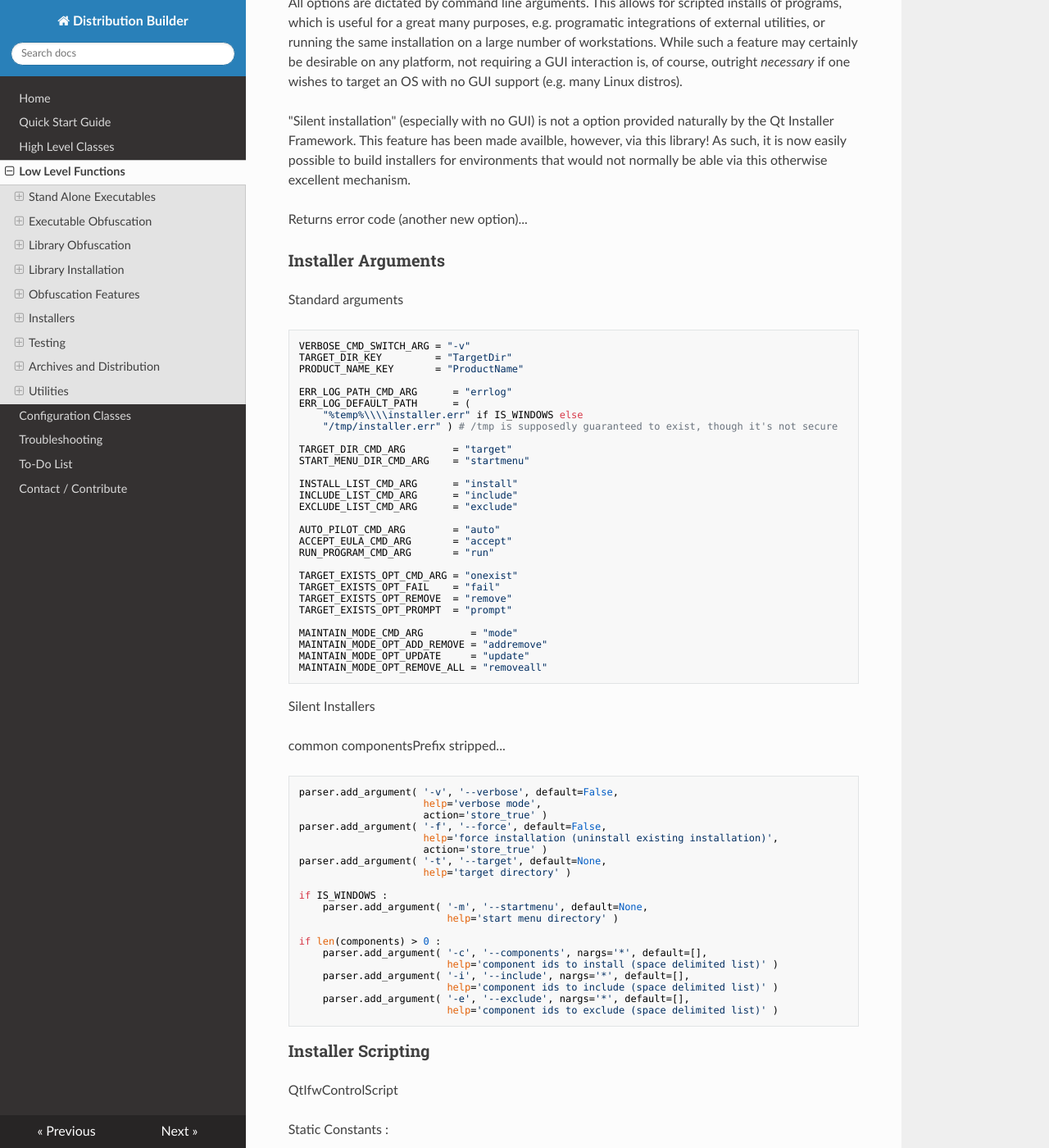
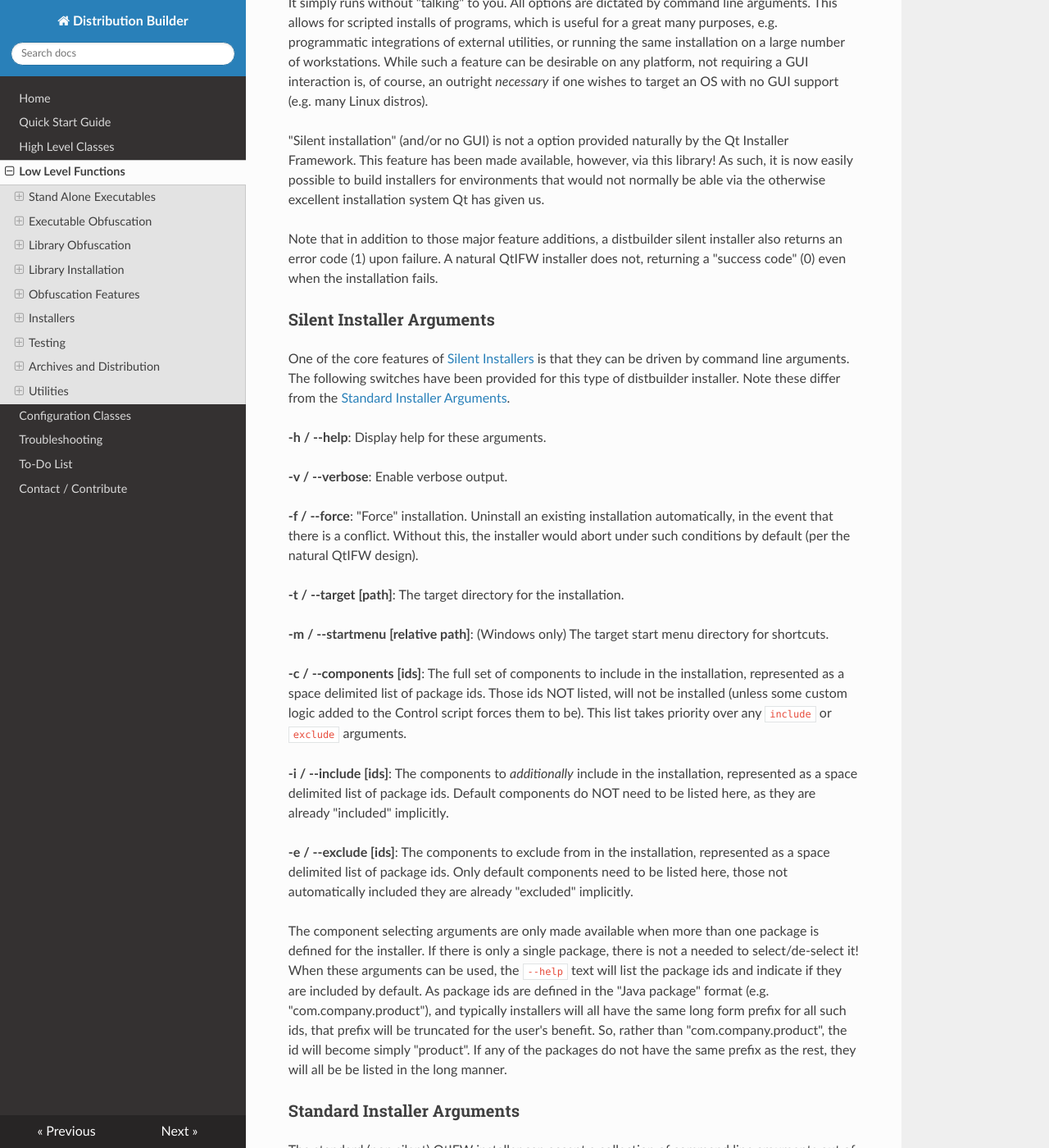
Before and after one commit to BuvinJT/distbuilder, an MkDocs documentation site: the page built from docs/LowLevel.md, in a window 1280 px wide and 1400 px high, scrolled down 8774 px. Shown: the whole window at 82% size. Built offline with MkDocs 1.6.1, drawn with Linux system fonts in a browser that asks for light colours; nearby versions of some CDN libraries; old or Windows-style settings are respelled for this version of MkDocs; some of the changed text lies outside the part shown.

Commit message:
Finally finished the bulk of the doc updates.  Tweaks to such are expected still.  Everything is deemed ready to merge into the master branch at least, and a new v.0.7.5 release is planned to be forth coming to PyPi.

```diff
--- a/docs/LowLevel.md
+++ b/docs/LowLevel.md
@@ -95,8 +95,8 @@ is an obfuscation library for Python.  It can be used for protecting source
 that will be shared directly, or as an additional layer of protection behind
 binaries built with PyInstaller.
 
-Why would you need to obfuscate when compiling binaries?  Aren't they implictly protected?
-Well you don't litterally "compile" when using PyInstaller.  Your
+Why would you need to obfuscate when compiling binaries?  Aren't they implicitly protected?
+Well you don't literally "compile" when using PyInstaller.  Your
 code is still somewhat exposed.  If you go looking for it, you will not have to work overly
 hard to find guides on the web about hacking PyInstaller binaries... For starters,
 simply read this - straight from the horse's mouth:
@@ -374,42 +374,42 @@ the program an install it for you in that "default" location,
 using the [download](#download) function and this `installQtIfw` function.
 
 If you wish to take control of such yourself, or simply download QtIFW
-directly for someother purpose, this function provides the means.
+directly for some other purpose, this function provides the means.
 
     installQtIfw( installerPath=None, version=None, targetPath=None )
 
-**Returns**: the absolute path to the directory where the utlility was
+**Returns**: the absolute path to the directory where the utility was
 successfully installed.
 
 **installerPath**: (Optional) The path to the QtIFW installer to be run.
 This may either be a **local** path or a **url** to a location on the web.
-If ommited, the `version` argument will be used to dynamically resolve
+If omitted, the `version` argument will be used to dynamically resolve
 the url.
 
 **version**: (Optional) The version of QtIFW desired.  This should be provided
-as a string e.g. "3.1.1".  If `installerPath` is ommited, this argument
-will be used to dynamically resolve the url.  If this argument is also ommited,
+as a string e.g. "3.1.1".  If `installerPath` is omitted, this argument
+will be used to dynamically resolve the url.  If this argument is also omitted,
 a default version will be selected automatically.
 
-**targetPath**: (Optional) The target directory for installation.  If ommited,
+**targetPath**: (Optional) The target directory for installation.  If omitted,
 a default path will be used.
 
 ### unInstallQtIfw
 
 This is the counterpart to the `installQtIfw()` function.  It will uninstall
-an existing installation of the QtIFW utliity.
+an existing installation of the QtIFW utility.
 
 	unInstallQtIfw( qtIfwDirPath=None, version=None )
 
 **Returns**: a boolean to indicate success or failure.
 
 **qtIfwDirPath**: (Optional) The absolute path to the directory where the
-utlility was installed. (i.e. the return value of `installQtIfw()`).  If ommited,
+utlility was installed. (i.e. the return value of `installQtIfw()`).  If omitted,
 the `version` argument will be looked to next.
 
 **version**:  (Optional) The version of QtIFW to uninstall. If `qtIfwDirPath` is
-ommited, this argument will be used to dynamically resolve the default install path
-to the utility for the version specified.  If this argument is also ommited,
+omitted, this argument will be used to dynamically resolve the default install path
+to the utility for the version specified.  If this argument is also omitted,
 a default version will be assumed.
 
 ### buildInstaller
@@ -445,90 +445,138 @@ a GUI or provide any interactive prompts for the user.  All options are dictated
 command line arguments. While this may certainly be desirable on any platform, it is
 *necessary* to create an installer for a target OS with no GUI (e.g. many Linux distros).
 
-See [Silent Installers](#silient-installers) for more information.
+See [Silent Installers](#silent-installers) for more information.
 
 ### Silent Installers
 
 "Silent installation" is the process of running a installer without any interactive prompts
-for the user.  All options are dictated by command line arguments.  This allows for scripted
-installs of programs, which is useful for a great many purposes, e.g. programatic
-integrations of external utilities, or running the same installation on a large number
-of workstations.  While such a feature may certainly be desirable on any platform, not
-requiring a GUI interaction is, of course, outright *necessary* if one wishes to target
-an OS with no GUI support (e.g. many Linux distros).
+for the user.  It simply runs without "talking" to you.  All options are dictated by
+command line arguments.  This allows for scripted installs of programs, which is useful for
+a great many purposes, e.g. programmatic integrations of external utilities, or running the
+same installation on a large number of workstations.  While such a feature can be desirable
+on any platform, not requiring a GUI interaction is, of course, an outright *necessary* if
+one wishes to target an OS with no GUI support (e.g. many Linux distros).
 
-"Silent installation" (especially with no GUI) is not a option provided naturally by
-the Qt Installer Framework. This feature has been made availble, however, via this
+"Silent installation" (and/or no GUI) is not a option provided naturally by
+the Qt Installer Framework. This feature has been made available, however, via this
 library!  As such, it is now easily possible to build installers for environments that
-would not normally be able via this otherwise excellent mechanism.
+would not normally be able via the otherwise excellent installation system Qt has given us.
 
-Returns error code (another new option)...
+Note that in addition to those major feature additions, a distbuilder silent installer
+also returns an error code (1) upon failure.  A natural QtIFW installer does not,
+returning a "success code" (0) even when the installation fails.
 
-### Installer Arguments
+### Silent Installer Arguments
 
-Standard arguments
+One of the core features of [Silent Installers](#silient-installers) is that they can
+be driven by command line arguments.  The following switches have been provided for
+this type of distbuilder installer. Note these differ from the
+[Standard Installer Arguments](#standard-installer-arguments).
 
-    VERBOSE_CMD_SWITCH_ARG = "-v"
-    TARGET_DIR_KEY         = "TargetDir"
-    PRODUCT_NAME_KEY       = "ProductName"
+**-h / --help**: Display help for these arguments.
 
-    ERR_LOG_PATH_CMD_ARG      = "errlog"
-    ERR_LOG_DEFAULT_PATH      = (
-        "%temp%\\\\installer.err" if IS_WINDOWS else
-        "/tmp/installer.err" ) # /tmp is supposedly guaranteed to exist, though it's not secure
+**-v / --verbose**: Enable verbose output.
 
-    TARGET_DIR_CMD_ARG        = "target"
-    START_MENU_DIR_CMD_ARG    = "startmenu"
+**-f / --force**: "Force" installation.  Uninstall an existing installation automatically,
+in the event that there is a conflict.  Without this, the installer would abort under such
+conditions by default (per the natural QtIFW design).
 
-    INSTALL_LIST_CMD_ARG      = "install"
-    INCLUDE_LIST_CMD_ARG      = "include"
-    EXCLUDE_LIST_CMD_ARG      = "exclude"
+**-t / --target [path]**: The target directory for the installation.
 
-	AUTO_PILOT_CMD_ARG        = "auto"
-    ACCEPT_EULA_CMD_ARG       = "accept"
-    RUN_PROGRAM_CMD_ARG       = "run"
+**-m / --startmenu [relative path]**: (Windows only) The target start menu directory for
+shortcuts.
 
-    TARGET_EXISTS_OPT_CMD_ARG = "onexist"
-    TARGET_EXISTS_OPT_FAIL    = "fail"
-    TARGET_EXISTS_OPT_REMOVE  = "remove"
-    TARGET_EXISTS_OPT_PROMPT  = "prompt"
+**-c / --components [ids]**: The full set of components to include in the installation,
+represented as a space delimited list of package ids.  Those ids NOT listed, will not be installed
+(unless some custom logic added to the Control script forces them to be).  This list takes
+priority over any `include` or `exclude` arguments.
 
-    MAINTAIN_MODE_CMD_ARG        = "mode"
-    MAINTAIN_MODE_OPT_ADD_REMOVE = "addremove"
-    MAINTAIN_MODE_OPT_UPDATE     = "update"
-    MAINTAIN_MODE_OPT_REMOVE_ALL = "removeall"
+**-i / --include [ids]**: The components to *additionally* include in the installation,
+represented as a space delimited list of package ids.  Default components do NOT need to be listed
+here, as they are already "included" implicitly.
 
+**-e / --exclude [ids]**: The components to exclude from in the installation,
+represented as a space delimited list of package ids.  Only default components need to be listed
+here, those not automatically included they are already "excluded" implicitly.
 
-Silent Installers
+The component selecting arguments are only made available when more than one
+package is defined for the installer.  If there is only a single package, there is not
+a needed to select/de-select it!  When these arguments can be used, the `--help` text
+will list the package ids and indicate if they are included by default.  As package ids
+are defined in the "Java package" format (e.g. "com.company.product"), and typically
+installers will all have the same long form prefix for all such ids, that prefix will be
+truncated for the user's benefit.  So, rather than "com.company.product", the id will become
+simply "product".  If any of the packages do not have the same prefix as the rest, they
+will all be be listed in the long manner.
 
-common componentsPrefix stripped...
+### Standard Installer Arguments
 
-    parser.add_argument( '-v', '--verbose', default=False,
-                         help='verbose mode',
-                         action='store_true' )
-    parser.add_argument( '-f', '--force', default=False,
-                         help='force installation (uninstall existing installation)',
-                         action='store_true' )
-    parser.add_argument( '-t', '--target', default=None,
-                         help='target directory' )
+The standard (non silent) QtIFW installer can accept a collection of command line arguments
+out of the box.  To see the available options, simply pass the switch `-h` or `--help`
+when executing the binary from a terminal.
 
-    if IS_WINDOWS :
-        parser.add_argument( '-m', '--startmenu', default=None,
-                             help='start menu directory' )
+The distbuilder library, has added a series of additional options as well (assuming the
+built-in default Control Script additions are preserved).  Unfortunately,
+there does not appear to be a way to add these to the QtIFW help!  Note these differ from the
+[Silent Installer Arguments](#silent-installer-arguments).
+**The following custom arguments must be passed in the format "Key=Value"**:
 
-    if len(components) > 0 :
-        parser.add_argument( '-c', '--components', nargs='*', default=[],
-                             help='component ids to install (space delimited list)' )
-        parser.add_argument( '-i', '--include', nargs='*', default=[],
-                             help='component ids to include (space delimited list)' )
-        parser.add_argument( '-e', '--exclude', nargs='*', default=[],
-                             help='component ids to exclude (space delimited list)' )
+**errlog=[path]**: The path where you would like (custom) error details written to for installation
+debugging.  The default is `<temp dir>/installer.err`.
 
+**target=[path]**: The target directory for the installation.
+
+**startmenu=[relative path]**: (Windows only) The target start menu directory for
+shortcuts.
+
+**install=[ids]**: The full set of components to include in the installation,
+represented as a space delimited list of package ids.  Those ids NOT listed, will not be installed
+(unless some custom logic added to the Control script forces them to be).  This list takes
+priority over any `include` or `exclude` arguments.
+
+**include=[ids]**: The components to *additionally* include in the installation,
+represented as a space delimited list of package ids.  Default components do NOT need to be listed
+here, as they are already "included" implicitly.
+
+**exclude=[ids]**: The components to exclude from in the installation,
+represented as a space delimited list of package ids.  Only default components need to be listed
+here, those not automatically included they are already "excluded" implicitly.
+
+**accept=[true/false]**: Enable the checkbox for accepting the end user license agreement.
+
+**run=[true/false]**: Enable the checkbox for running the target program at the end of
+the installation.
+
+**onexist=[fail/remove/prompt]**: Define the action taken when an existing (conflicting)
+installation is present.  The default is to prompt, and allow for automatic removal if
+the user so chooses explicitly.
+
+**mode=[addremove/update/removeall]**: This option is provided for controlling how the
+"Maintenance Tool" is to be run.
+
+**auto=[true/false]**: Enable "Auto pilot" mode.  This is very much akin to a running the
+installation like a [Silent Installer](#silent-installers), and is in fact at the heart
+of how that works. Unlike a silent installer, GUI suppression is involved, however,
+and some of the extended features are not available e.g. error return codes.
 
 ### Installer Scripting
 
+While both QtIWF, and the distbuilder additions to it, provide many build-in features
+for customizing installers, nothing can provide more open ended flexibility than writing
+your own scripts.
 
-QtIfwControlScript
+QtIFW scripts are written in [Qt Script](https://doc.qt.io/qt-5/qtscript-index.html)
+(which is conceptually a spin off from JavaScript), with
+additional custom objects and methods for this context.  To truly understand it and
+learn about all of it's features in detail, you should refer to the official
+[QtIFW Manual](https://doc.qt.io/qtinstallerframework/index.html).
+
+The classes [QtIfwControlScript](ConfigClasses.md#qtifwcontrolscript) and
+[QtIfwPackageScript](ConfigClasses.md#qtifwpackagescript) provide abstraction layers
+for QtIfw script generation. With these classes you can achieve a great many custom
+behaviors, driven by scripts, without having to learn much about the language yourself.
+
+Both of the distbuilder script classes provide the following **PYTHON** helpers:
 
 Static Constants :
 
@@ -576,20 +624,10 @@ Static Constants :
     NO
     CANCEL
 
-    NEXT_BUTTON
-    BACK_BUTTON
-    CANCEL_BUTTON
-    FINISH_BUTTON
-
-    TARGET_DIR_EDITBOX
-    START_MENU_DIR_EDITBOX
-    ACCEPT_EULA_RADIO_BUTTON
-    RUN_PROGRAM_CHECKBOX
-
 Static Functions:
 
     log( msg, isAutoQuote=True )
-    debugPopup( msg, isAutoQuote=True )
+	debugPopup( msg, isAutoQuote=True )
 
     setValue( key, value, isAutoQuote=True )
 
@@ -616,8 +657,23 @@ Static Functions:
     ifYesNoPopup( msg, title="Question", resultVar="result",
                  isMultiLine=False )
 
-    fileExists( path, isAutoQuote=True )
-    ifFileExists( path, isAutoQuote=True, isMultiLine=False )
+    _autoQuote( value, isAutoQuote )
+
+In addition, QtIfwControlScript provides:
+
+Static Constants :
+
+    NEXT_BUTTON
+    BACK_BUTTON
+    CANCEL_BUTTON
+    FINISH_BUTTON
+
+    TARGET_DIR_EDITBOX
+    START_MENU_DIR_EDITBOX
+    ACCEPT_EULA_RADIO_BUTTON
+    RUN_PROGRAM_CHECKBOX
+
+Static Functions:
 
     currentPageWidget()
     assignPageWidgetVar( varName="page" )
@@ -631,28 +687,28 @@ Static Functions:
     disableCheckBox( checkboxName )
     setCheckBox( checkboxName, boolean )
 
-    _autoQuote( value, isAutoQuote )
-
-
-Native QtIfw Script Functions
-
-TODO: Preamble.....
+If writing scripts directly for distbulder integration, you may also employ the
+following add-on **QT SCRIPT** functions:
 
 	execute( binPath, args )
+
 	sleep( seconds )
+
 	clearErrorLog()
 	writeErrorLog( msg )
+
 	silentAbort( msg )
 
-	toMaintenanceToolPath( dir )
-	maintenanceToolExists( dir )
+	targetExists()
 	defaultTargetExists()
 	cmdLineTargetExists()
-	targetExists()
+
 	removeTarget()
-	managePriorInstallation()
 
-	WINDOWS ONLY: (uses registry):
+	maintenanceToolExists( dir )
+	toMaintenanceToolPath( dir )
+
+	WINDOWS ONLY: (resolves via registry lookups)
 	maintenanceToolPaths()
 	isOsRegisteredProgram()
 
```
Also changed, not shown: other parts of docs/LowLevel.md (+10 -7 lines), docs/ConfigClasses.md (+4 -4 lines), docs/ToDo.md (+18 -13 lines).
